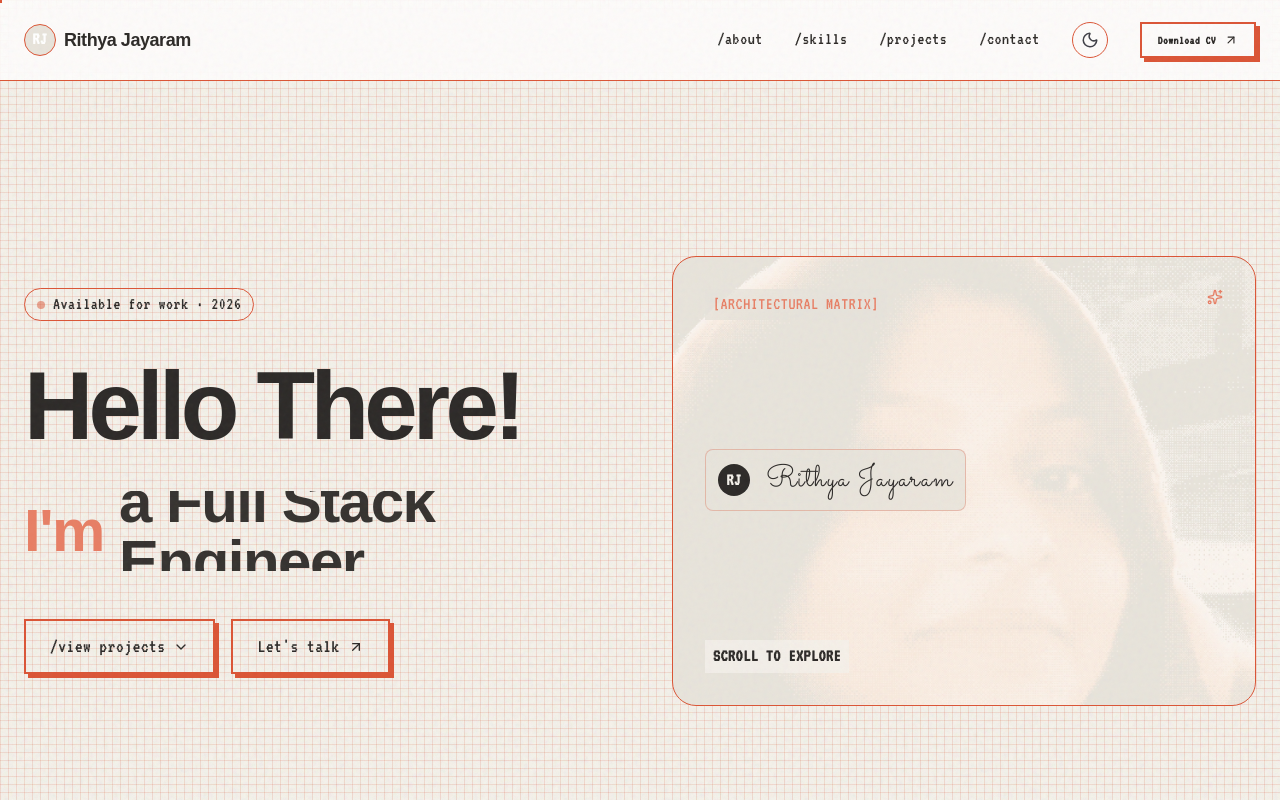
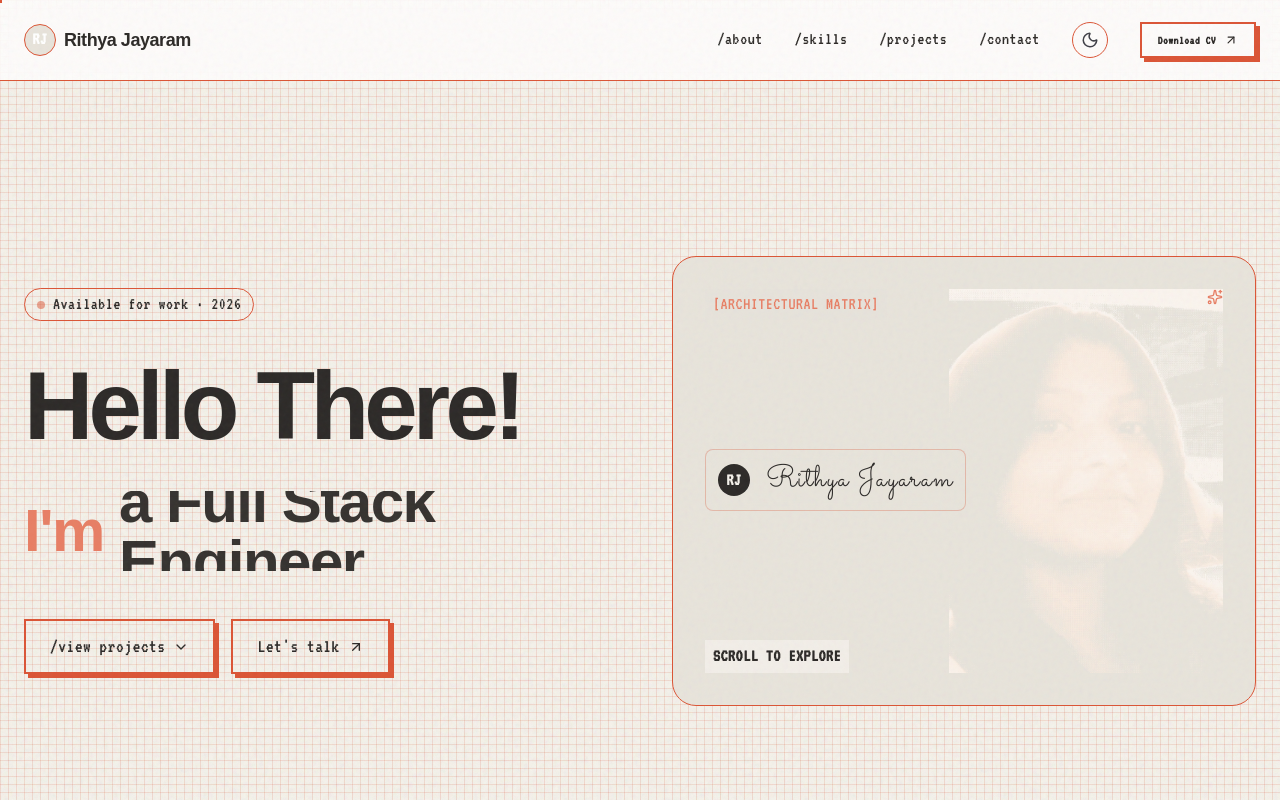
Before and after one commit to riti2043/portfolio_website, a React (Vite) app: page / in a window 1280 px wide. Shown: the top 800 px of the page. Built offline with nearby package versions, Linux system fonts and the light colour scheme; a web font is replaced by a local one.

Commit message:
fix: change hero image to object-contain to prevent zooming and cropping

```diff
--- a/src/App.jsx
+++ b/src/App.jsx
@@ -104,8 +104,8 @@ const HeroScrollSequence = () => {
                     <span className="font-mono-custom text-xs text-[var(--text-muted)] tracking-widest bg-[var(--bg-secondary)]/80 px-2 py-1">[ARCHITECTURAL MATRIX]</span>
                     <Sparkles size={16} className="text-[var(--text-muted)]" />
                   </div>
-                  <div className="absolute inset-0 pointer-events-none flex items-center justify-center overflow-hidden opacity-90 mix-blend-screen">
-                    <img src="/profile.jpg" alt="Profile Pixel Art" className="w-full h-full object-cover object-[center_20%] opacity-90" />
+                  <div className="absolute inset-0 pointer-events-none flex items-center justify-end overflow-hidden opacity-90 mix-blend-screen p-8">
+                    <img src="/profile.jpg" alt="Profile Pixel Art" className="max-w-full max-h-full object-contain opacity-90" />
                   </div>
                   <div className="relative z-10 flex items-center gap-4 bg-[var(--bg-secondary)]/80 p-3 rounded-lg border border-[var(--border-color)]/30 backdrop-blur-md w-fit">
                     <span className="w-8 h-8 rounded-full bg-[var(--text-primary)] text-[var(--bg-primary)] flex items-center justify-center font-bold font-mono-custom text-sm">
```
